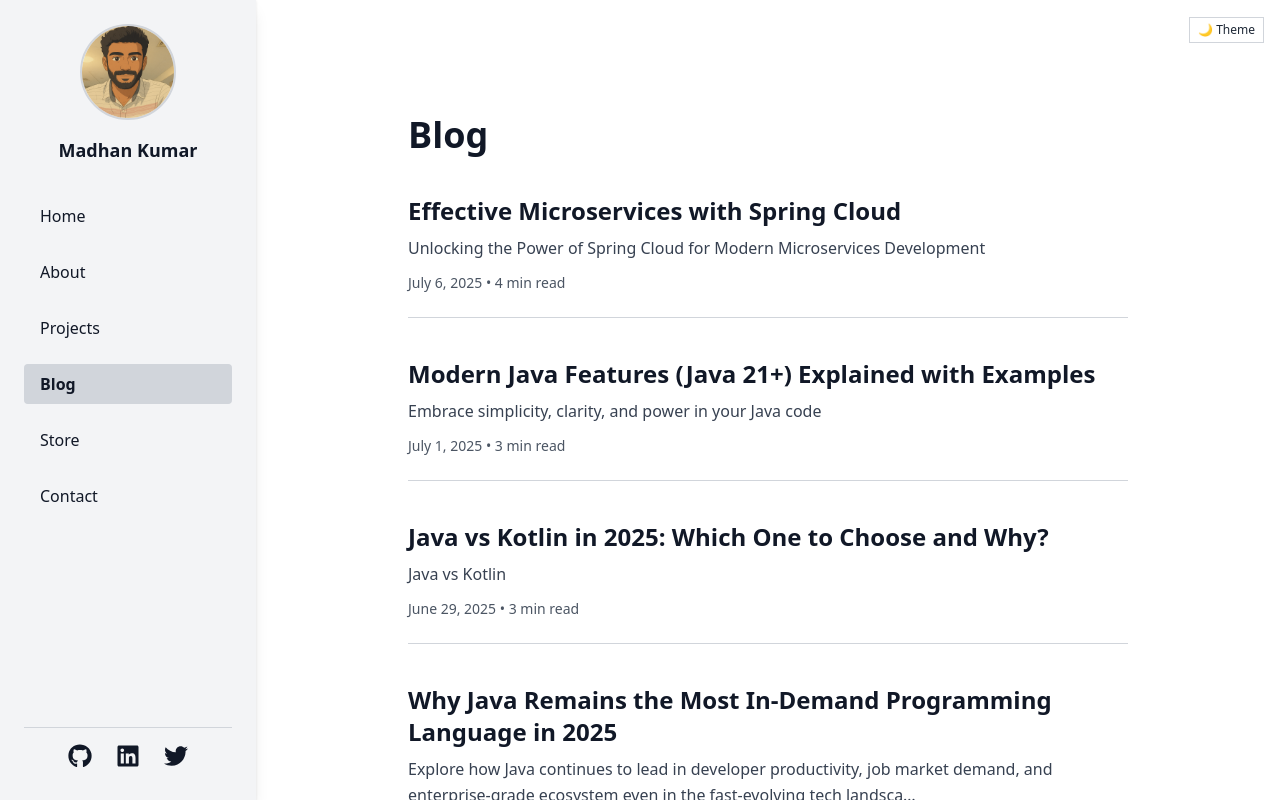
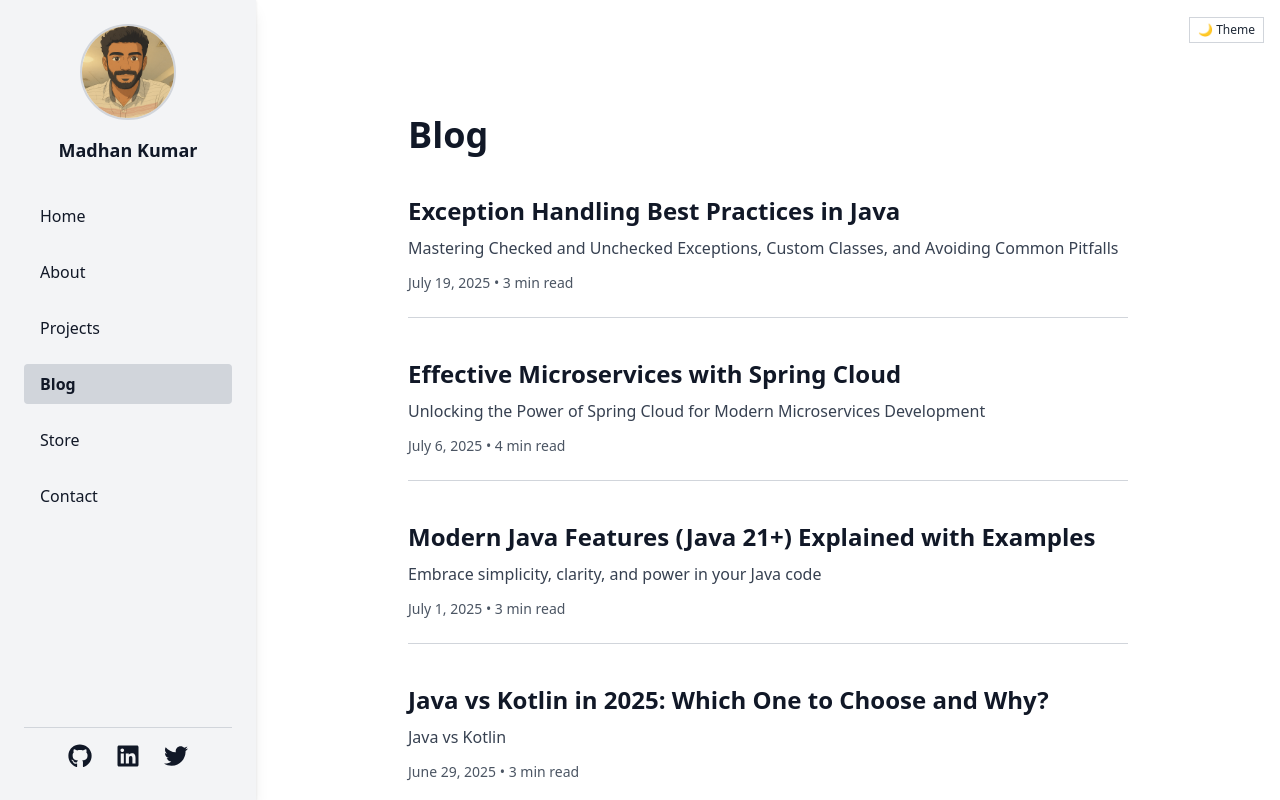
Before and after one commit to iammadhankumar/iammadhankumar.github.io, a React (Create React App) app: page /blog in a window 1280 px wide. Built offline with nearby package versions, Linux system fonts and the light colour scheme.

Commit message:
new blog add

```diff
--- a/src/data/blogs.js
+++ b/src/data/blogs.js
@@ -71,6 +71,14 @@ const blogPosts = [
     description: 'Unlocking the Power of Spring Cloud for Modern Microservices Development',
     url: 'https://dev.to/iammadhankumar/effective-microservices-with-spring-cloud-2lcj',
   },
+  {
+    id: 10,
+    title: 'Exception Handling Best Practices in Java',
+    date: 'July 19, 2025',
+    readTime: '3 min read',
+    description: 'Mastering Checked and Unchecked Exceptions, Custom Classes, and Avoiding Common Pitfalls',
+    url: 'https://dev.to/iammadhankumar/exception-handling-best-practices-in-java-15l7',
+  },
   // Add more blog objects with readTime...
 ];
 
```
